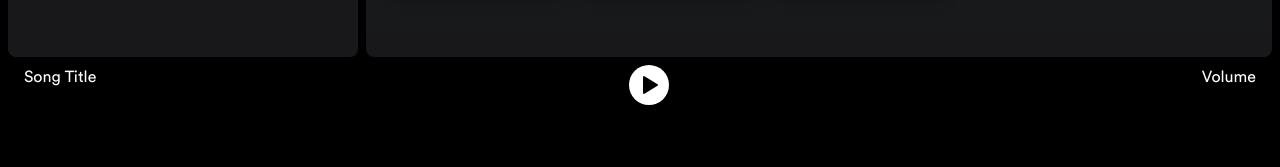
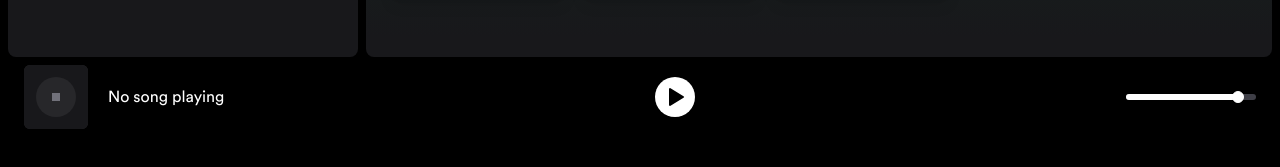
Before and after one commit to florchial/spotify-astro-clone, an Astro site: page / in a window 1280 px wide. Shown: the part 627-794 px from the top of the page. Built offline with nearby package versions, Linux system fonts and the light colour scheme; Astro itself is replaced by a stand-in of ours.

Commit message:
add songTitle and volume slider to player

```diff
--- a/src/components/Player.jsx
+++ b/src/components/Player.jsx
@@ -1,5 +1,7 @@
-import { useState, useRef, useEffect } from 'react'
+import { useRef, useEffect } from 'react'
 import { usePlayerStore } from "@/store/playerStore"
+import { SongTitle } from './SongTitle'
+import { Slider } from './Slider'
 export const Pause = () => (<svg width="24"  height="24"  viewBox="0 0 24 24"  fill="#000000"  class="icon icon-tabler icons-tabler-filled icon-tabler-player-pause"><path stroke="none" d="M0 0h24v24H0z" fill="none"/><path d="M9 4h-2a2 2 0 0 0 -2 2v12a2 2 0 0 0 2 2h2a2 2 0 0 0 2 -2v-12a2 2 0 0 0 -2 -2z" /><path d="M17 4h-2a2 2 0 0 0 -2 2v12a2 2 0 0 0 2 2h2a2 2 0 0 0 2 -2v-12a2 2 0 0 0 -2 -2z" /></svg>)
 export const Play = () => (<svg width="24"  height="24"  viewBox="0 0 24 24"  fill="#000000"  class="icon icon-tabler icons-tabler-filled icon-tabler-player-play"><path stroke="none" d="M0 0h24v24H0z" fill="none"/><path d="M6 4v16a1 1 0 0 0 1.524 .852l13 -8a1 1 0 0 0 0 -1.704l-13 -8a1 1 0 0 0 -1.524 .852z" /></svg>)
 
@@ -12,31 +14,39 @@ export function Player() {
         isPlaying ? audioRef.current.play() : audioRef.current.pause()
     }, [isPlaying]);
 
-
     useEffect(() => {
         const { playlist, songs, song } = currentState
+        if (!song) return
         audioRef.current.src = `/music/${song?.albumId}/${song?.id}.mp3`
         audioRef.current.play()
     }, [currentState]);
 
     const togglePlay = () => {
+        const { song } = currentState
+        if (!song) return
         setIsPlaying(!isPlaying)
     };
 
     return (
-        <div className="flex flex-row justify-between px-4 w-full z-10">
+        <div className="flex flex-row px-4 w-full z-10">
             <div>
-                Song Title
+                <SongTitle />
             </div>
             <div className="grid place-content-center flex-1">
                 <button className="rounded-full p-2 bg-white" onClick={togglePlay}>
                     {isPlaying ? <Pause /> : <Play />}
                 </button>
             </div>
-            <div>
-                Volume
+            <div className="grid place-content-center">
+                <Slider
+                defaultValue={[90]}
+                max={100}
+                min={0}
+                className="w-[130px]"
+                />
             </div>
             <audio ref={audioRef}/>
+
         </div>
     )
 }
```
